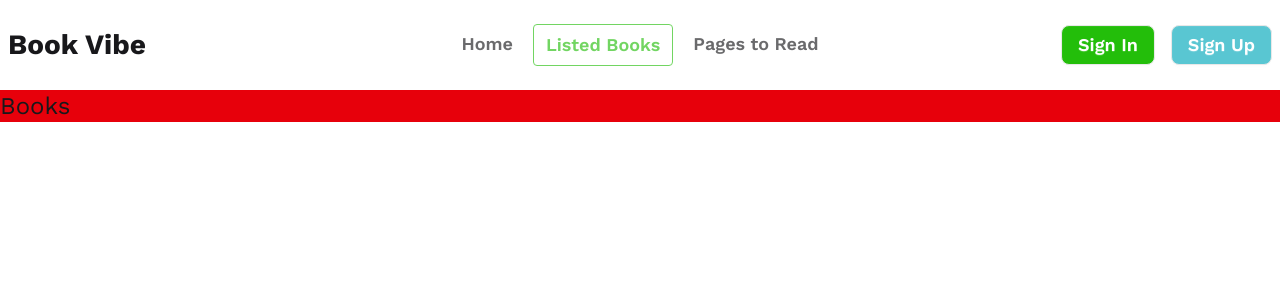
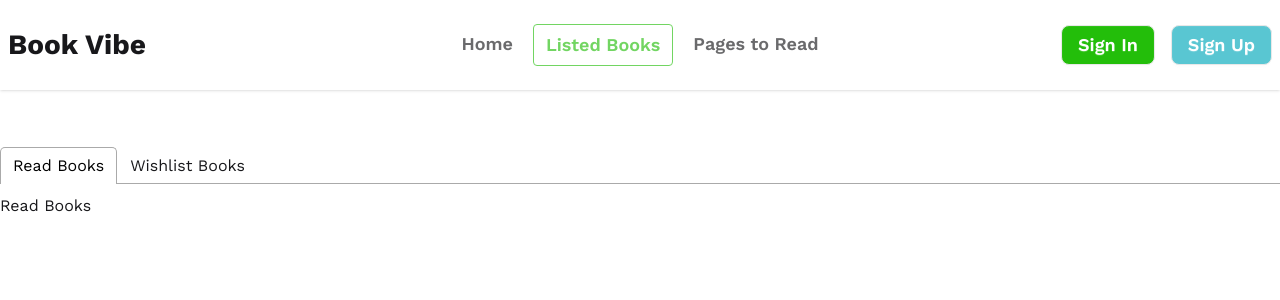
Before and after one commit to IamPial/book-resources-app, a React (Vite) app: page /books in a window 1280 px wide. Shown: the top 300 px of the page. Built offline with nearby package versions, Linux system fonts and the light colour scheme; a web font is replaced by a local one.

Commit message:
recreate the books with react tabs tool

```diff
--- a/src/pages/books/Books.jsx
+++ b/src/pages/books/Books.jsx
@@ -1,12 +1,25 @@
-import React, { useContext } from "react";
-import { AllBookContext } from "../../contexts/BookContext";
+import React from "react";
+import { Tab, Tabs, TabList, TabPanel } from "react-tabs";
+import "react-tabs/style/react-tabs.css";
+import ReadBooks from "../../components/ListedBooks/ReadBooks";
+import WishListBooks from "../../components/ListedBooks/WishListBooks";
 
 const Books = () => {
-  const { storeBook } = useContext(AllBookContext);
-  console.log(storeBook, "storeBook");
   return (
-    <div>
-      <h1 className="text-2xl bg-red-600">Books</h1>
+    <div className="container mx-auto mt-14">
+      <Tabs>
+        <TabList>
+          <Tab>Read Books</Tab>
+          <Tab>Wishlist Books</Tab>
+        </TabList>
+
+        <TabPanel>
+          <ReadBooks />
+        </TabPanel>
+        <TabPanel>
+          <WishListBooks />
+        </TabPanel>
+      </Tabs>
     </div>
   );
 };
```
